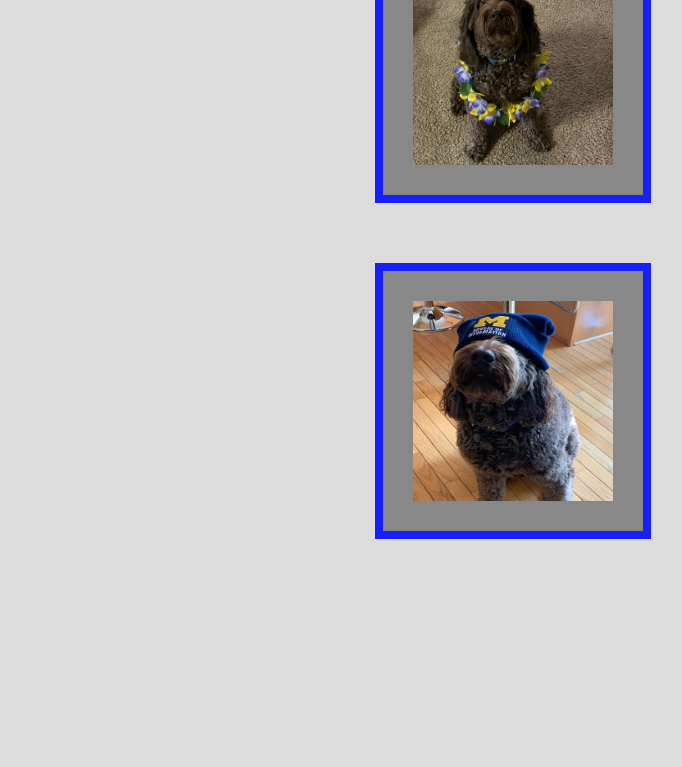
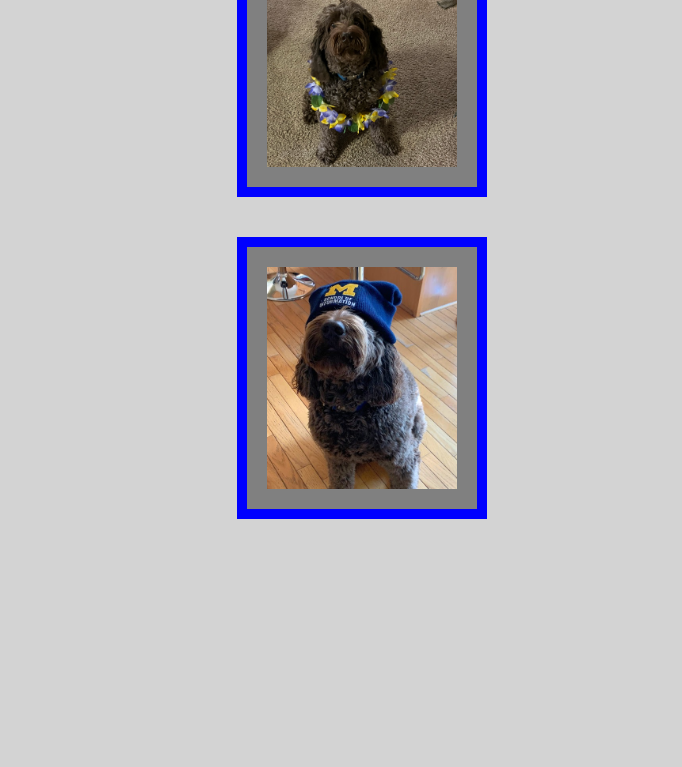
Before and after one commit to vixjwang-byte/wk5, a plain HTML site: page html-checkin-vivian/index.html in a window 1280 px wide. Shown: the part 113-880 px from the top of the page, without its empty margins (278-960 px from the left). After the commit the page ends 800 px from the top, so only its background shows below. Drawn offline with Linux system fonts and the light colour scheme.

Commit message:
Update style.css

```diff
--- a/html-checkin-vivian/css/style.css
+++ b/html-checkin-vivian/css/style.css
@@ -1,41 +1,26 @@
-
-html, body{
-	height:100%;
-	margin:0;
-
+body {
+  background: lightgray;
+  text-align: center;
 }
 
-body{
-	background:#dcdcdc;
-	display:flex;
-	padding:40px 0;
-	justify-content: center;
-	align-items: top;
+h1 {
+  margin: 20px;
+  font-family: 'Times New Roman', Times, serif;
 }
 
-h1{
-	text-align:center;
-	font-size:42px;
-	margin:0 0 30px 0;
-	font-weight:700;
-	font-family: Georgia, 'Times New Roman', Times, serif;
+div {
+  display: flex;
+  flex-direction: column;
+  align-items: center;
+  gap: 40px;
+  margin-top: 20px;
 }
 
-.gallery{
-	width:360px;
-	display:flex;
-	flex-direction:column;
-	align-items:center;
-	gap:60px;
+img {
+  border: 10px solid blue;
+  background: gray;
+  padding: 20px;
+  box-sizing: border-box;
+  width: 250px;
+  height: auto;
 }
-
-
-.gallery img{
-	display:block;
-	width:200px;
-	height:200px;
-	background:#888;
-	padding:30px;
-	border:8px solid #1420ff;
-
-}
```
